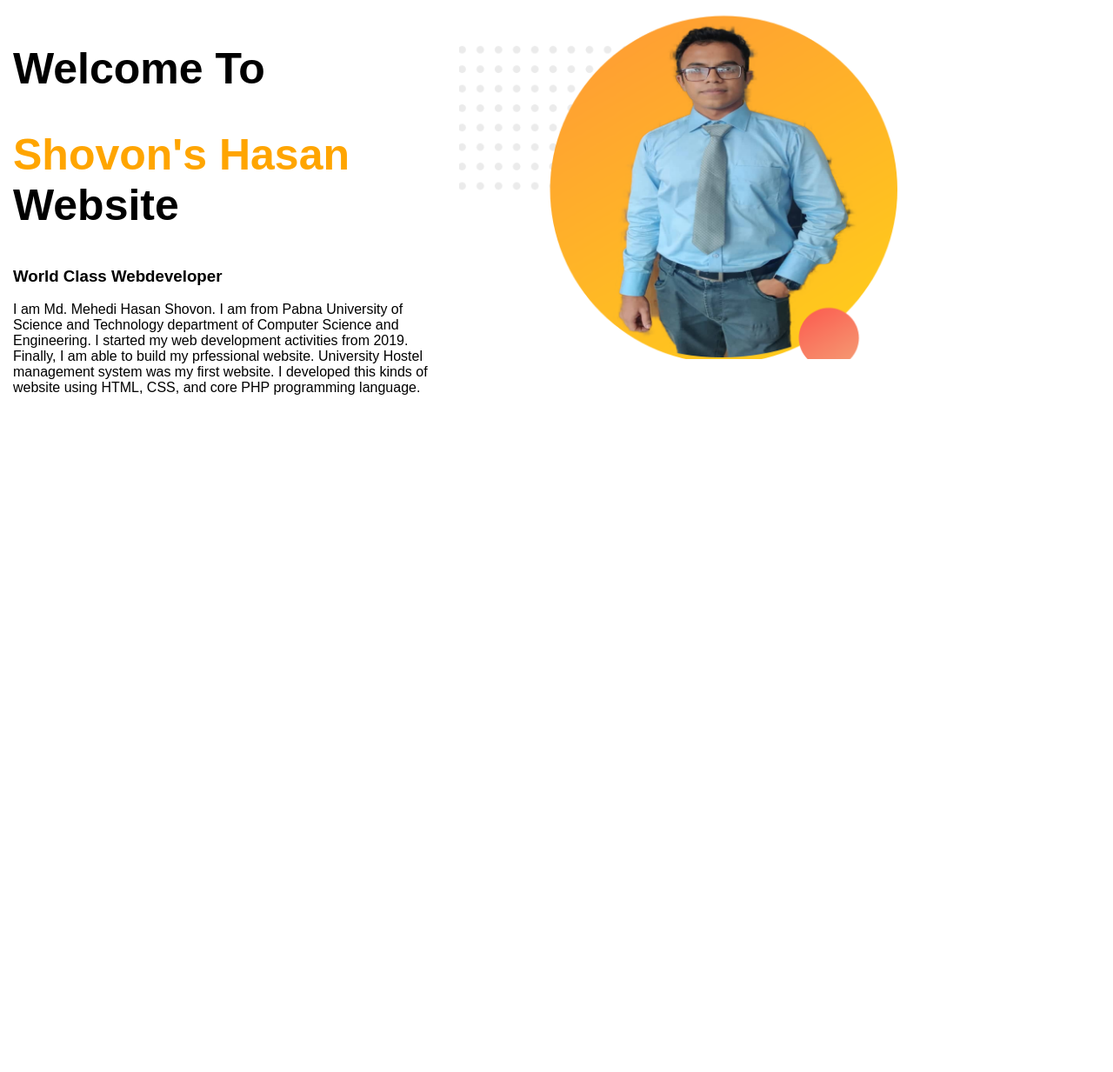
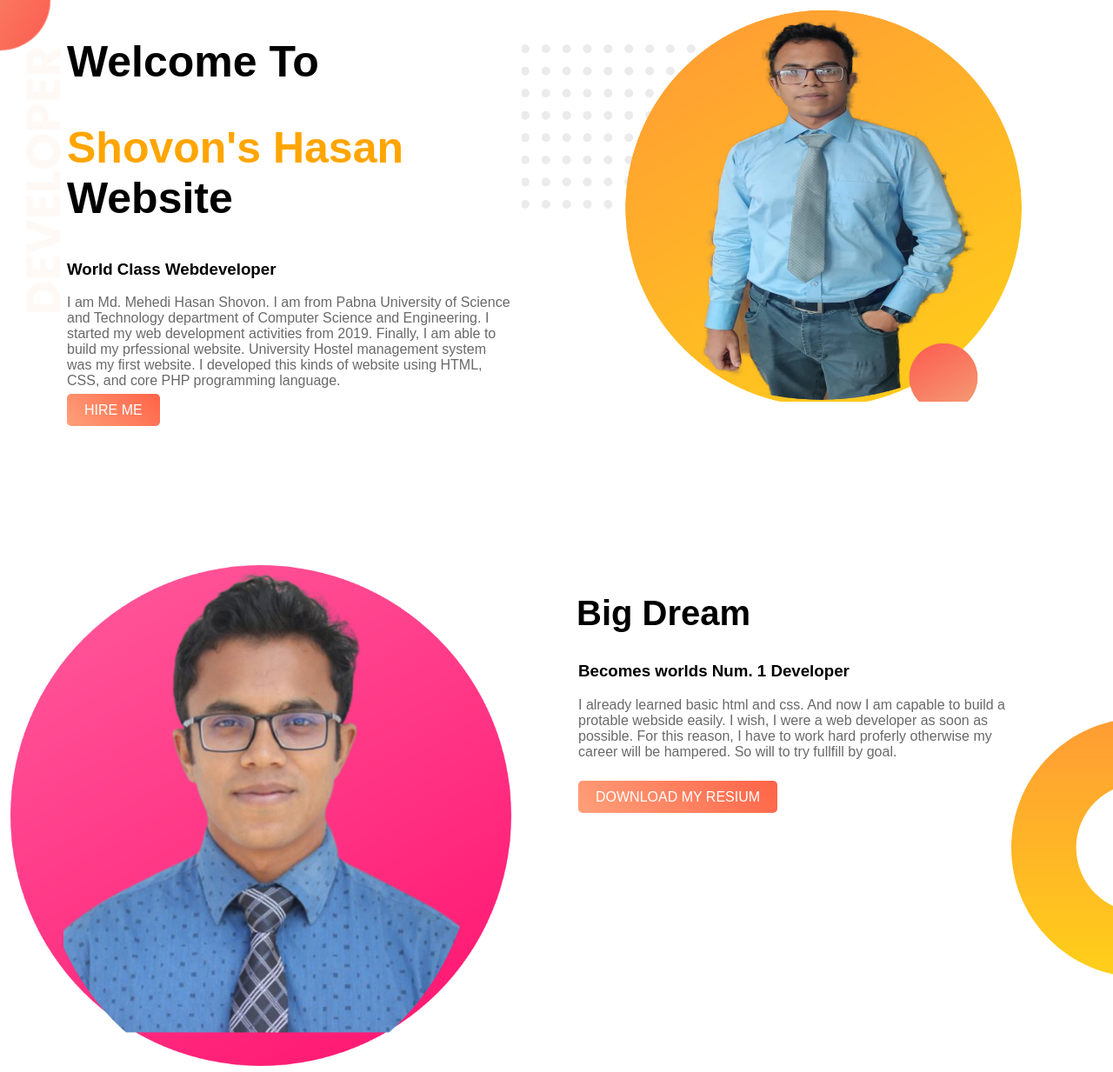
Before and after one commit to ShovonCSE45/my-first-website, a plain HTML site: page index.html in a window 1280 px wide. Shown: the whole page at 87% size. Before the commit the page ends 800 px from the top, so only its background shows below. Drawn offline with Linux system fonts and the light colour scheme.

Commit message:
second section done

```diff
--- a/index.html
+++ b/index.html
@@ -9,12 +9,13 @@
     <link rel="stylesheet" href="style.css">
 </head>
 <body>
-    <section>
+    <section class="top-banner">
         <div class="half-width">
             <h1>Welcome To</h1>
             <h1><span class="name_bright">Shovon's Hasan</span> Website</h1>
             <h3>World Class Webdeveloper</h3>
             <p>I am Md. Mehedi Hasan Shovon. I am from Pabna University of Science and Technology department of Computer Science and Engineering. I started my web development activities from 2019. Finally, I am able to build my prfessional website. University Hostel management system was my first website. I developed this kinds of website using HTML, CSS, and core PHP programming language.</p>
+            <a class="link-button" target="_blank" href="https://www.linkedin.com/in/md-mehedi-hasan-shovon-264906228">HIRE ME</a>
         </div>
         <div class="half-width">
             <img src="images/profile1.png" alt="">
@@ -22,6 +23,19 @@
 
 
     </section>
+    <section class="dream-area">
+        <div class="half-width">
+            <img src="images/image 3.png" alt="">
+
+        </div>
+        <div class="half-width">
+            <h2>Big Dream</h2>
+            <h3>Becomes worlds Num. 1 Developer</h3>
+            <p>I already learned basic html and css. And now I am capable to build a protable webside easily. I wish, I were a web developer as soon as possible. For this reason, I have to work hard proferly otherwise my career will be hampered. So will to try fullfill by goal.</p><br>
+            <a class="link-button" target="_blank" href="https://www.linkedin.com/in/md-mehedi-hasan-shovon-264906228">DOWNLOAD MY RESIUM</a>
+
+        </div>
+    </section>
 
 
 </body>
--- a/style.css
+++ b/style.css
@@ -1,18 +1,59 @@
 body{
+    margin: 0px;
     font-family: 'Barlow Condensed', sans-serif;
+
 }
 h1{
     font-size: 50px;
+    margin-left: 65px;
+}
+h3{
+    margin-left: 65px;
+
+}
+h2{
+    margin-left: 63px;
+    font-size: 40px;
+}
+p{
+    margin-left: 65px;
+    color: dimgray;
 }
 .name_bright{
     color: orange;
 }
 .half-width{
-    width: 40%;
+    width: 45%;
     float: left;
+
     margin-left: 5px;
-    padding-left: 2px;
+    padding-left: 7px;
 }
 .half-width img{
     width: 100%;
 }
+.top-banner{
+    background-image:url("images/top-banner.png");
+    background-repeat: no-repeat;
+}
+section{
+    height: 500px;
+    padding-bottom: 150px;
+}
+.link-button{
+    text-decoration: none;
+    margin-left: 65px;
+    background-image: linear-gradient(45deg,  lightsalmon, tomato);
+    padding: 10px 20px;
+    border-radius: 5px;
+    color: white;
+    font-weight: 700px;
+
+}
+.dream-area{
+    background-image: url(images/dream-bg.png);
+    background-repeat: no-repeat;
+    background-position: right;
+}
+
+}
```
Also changed, not shown: images/image 3.png (added).
